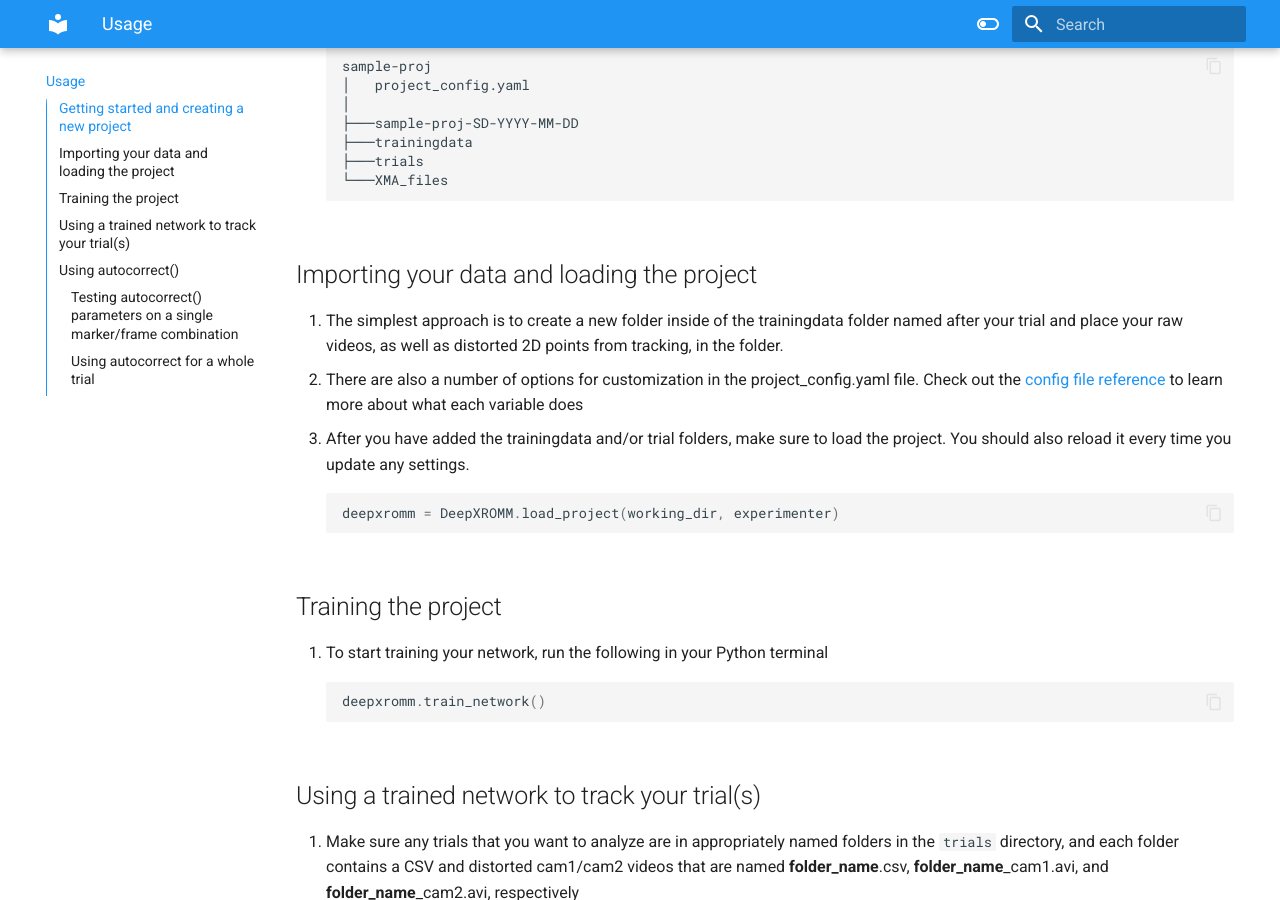
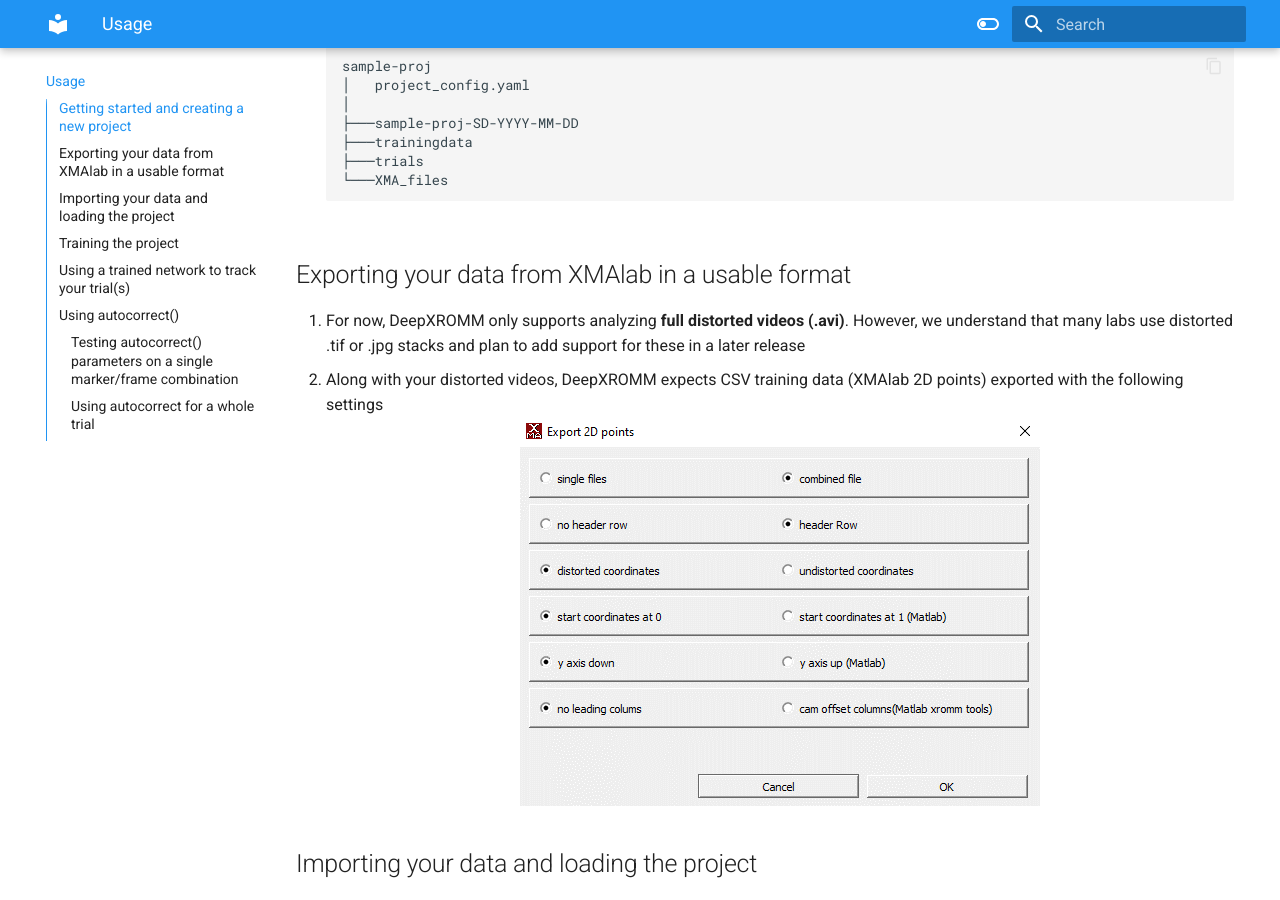
Before and after one commit to sam-delap/deepxromm, an MkDocs documentation site: the page built from docs/usage.md, in a window 1280 px wide and 900 px high, scrolled down 899 px. Built offline with MkDocs 1.6.1 and Material for MkDocs 9.7.7, drawn with Linux system fonts in a browser that asks for light colours.

Commit message:
Adding export settings for training data

````diff
--- a/docs/usage.md
+++ b/docs/usage.md
@@ -33,6 +33,11 @@
     ├───trials
     └───XMA_files
     ```
+
+## Exporting your data from XMAlab in a usable format
+1. For now, DeepXROMM only supports analyzing **full distorted videos (.avi)**. However, we understand that many labs use distorted .tif or .jpg stacks and plan to add support for these in a later release
+1. Along with your distorted videos, DeepXROMM expects CSV training data (XMAlab 2D points) exported with the following settings
+![XMAlab training data settings](XMA_export_settings.png){: .center}
 
 ## Importing your data and loading the project
 1. The simplest approach is to create a new folder inside of the trainingdata folder named after your trial and place your raw videos, as well as distorted 2D points from tracking, in the folder.
````
Also changed, not shown: docs/config.md (+1 -0 lines).
